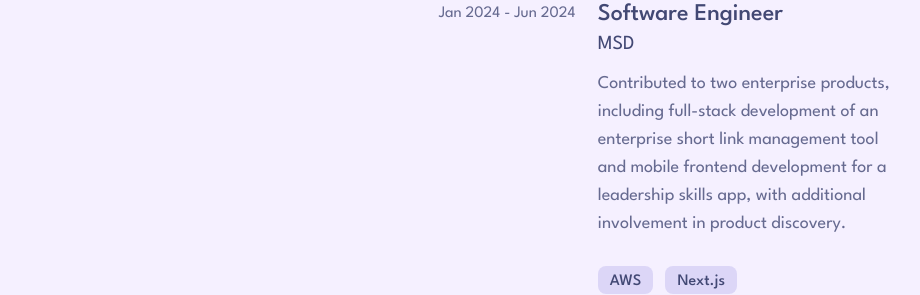
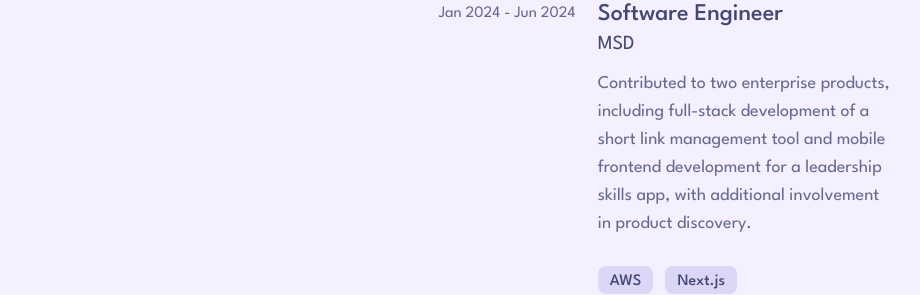
Before and after one commit to keithchewzk/heyitskeith, a React (Create React App) app: page / in a window 1280 px wide. Shown: the part 794-1089 px from the top of the page, without its empty margins (176-1096 px from the left). Built offline with nearby package versions, Linux system fonts and the light colour scheme.

Commit message:
remove double use of the word "enterprise"

```diff
--- a/src/components/Experience/constants.ts
+++ b/src/components/Experience/constants.ts
@@ -30,7 +30,7 @@ export const JOBS = [
     role: "Software Engineer",
     company: "MSD",
     description:
-      "Contributed to two enterprise products, including full-stack development of an enterprise short link management tool and mobile frontend development for a leadership skills app, with additional involvement in product discovery.",
+      "Contributed to two enterprise products, including full-stack development of a short link management tool and mobile frontend development for a leadership skills app, with additional involvement in product discovery.",
     dateRange: "Jan 2024 - Jun 2024",
     skills: [
       "AWS",
```
